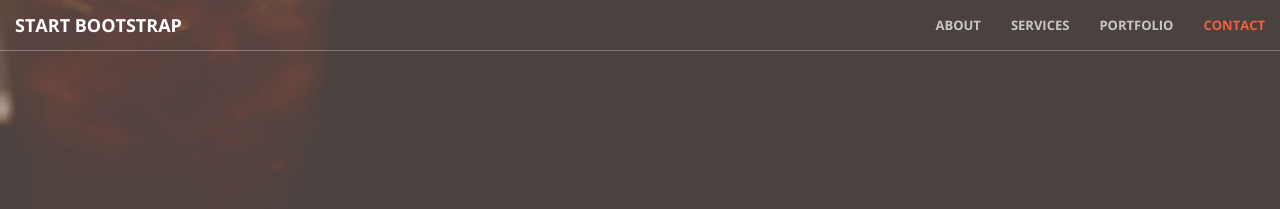
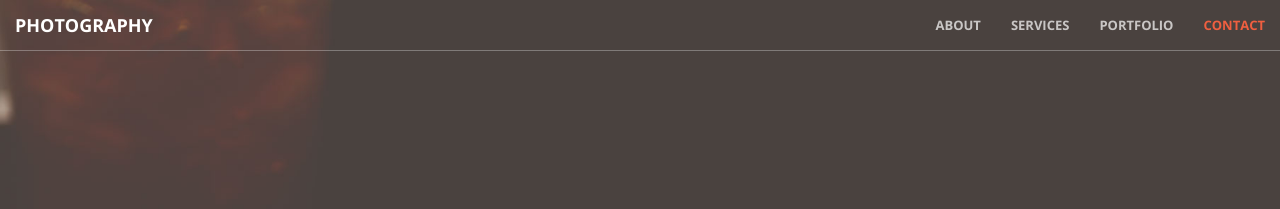
Before and after one commit to bcbrian/photographybysarahdawn, a Jekyll site: the page built from index.html, in a window 1280 px wide. Shown: the top 209 px of the page. Built offline with Jekyll 4.4.1, drawn with Linux system fonts in a browser that asks for light colours.

Commit message:
Update nav.html

```diff
--- a/_includes/nav.html
+++ b/_includes/nav.html
@@ -8,7 +8,7 @@
                 <span class="icon-bar"></span>
                 <span class="icon-bar"></span>
             </button>
-            <a class="navbar-brand page-scroll" href="#page-top">Start Bootstrap</a>
+            <a class="navbar-brand page-scroll" href="#page-top">Photography</a>
         </div>
 
         <!-- Collect the nav links, forms, and other content for toggling -->
```
